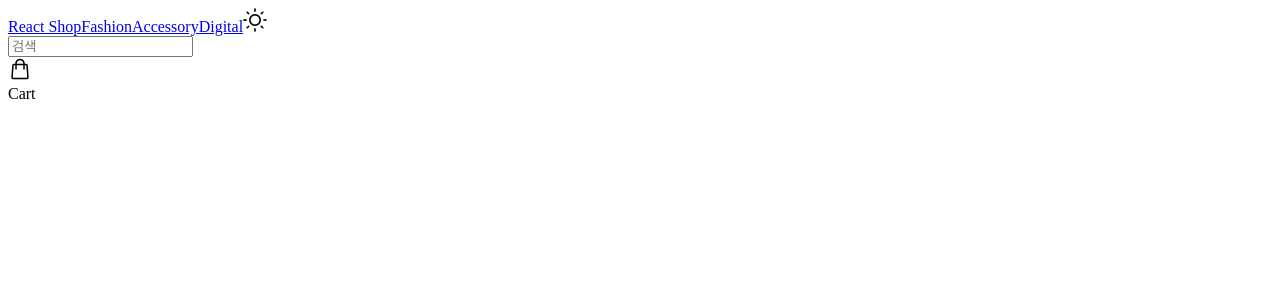
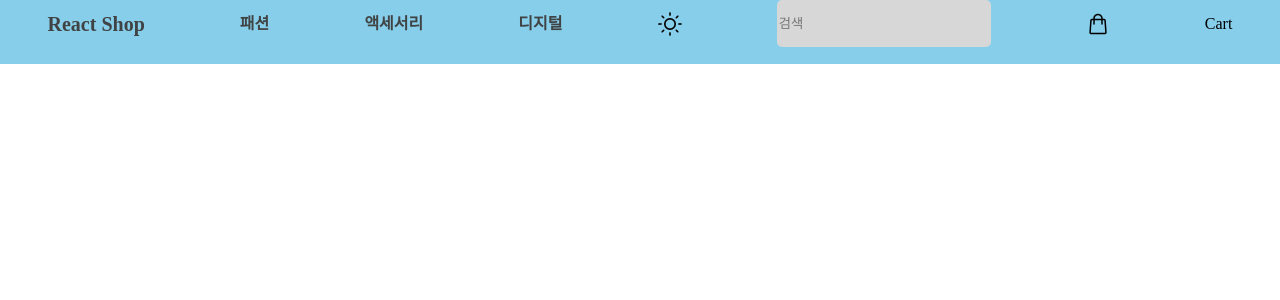
Before and after one commit to chaeeunj/zero-mission-react, a React (Vite) app in the folder react-shop/: page /cart in a window 1280 px wide. Shown: the top 300 px of the page. Built offline with nearby package versions, Linux system fonts and the light colour scheme.

Commit message:
NavigationBar 마크업 중

```diff
--- a/react-shop/package.json
+++ b/react-shop/package.json
@@ -13,7 +13,8 @@
     "react": "^18.2.0",
     "react-dom": "^18.2.0",
     "react-router-dom": "^6.14.1",
-    "styled-components": "^6.0.2"
+    "styled-components": "^6.0.2",
+    "styled-reset": "^4.5.1"
   },
   "devDependencies": {
     "@types/react": "^18.2.14",
--- a/react-shop/src/App.jsx
+++ b/react-shop/src/App.jsx
@@ -1,8 +1,10 @@
 import NavigationBar from './components/NavigationBar';
+import { Reset } from 'styled-reset';
 
 function App() {
   return (
     <div>
+      <Reset />
       <NavigationBar />
     </div>
   );
--- a/react-shop/src/components/NavigationBar.jsx
+++ b/react-shop/src/components/NavigationBar.jsx
@@ -1,4 +1,5 @@
 import { BrowserRouter, Link, Routes, Route } from 'react-router-dom';
+import styled from 'styled-components';
 import Fashion from '../pages/Fashion';
 import Accessory from '../pages/Accessory';
 import Digital from '../pages/Digital';
@@ -7,30 +8,84 @@ import Cart from '../pages/Cart';
 
 function NavigationBar() {
   return (
-    <div className="nav-bar">
+    <NavBar>
+      <NavMenu>
         <BrowserRouter>
-        <Link to="/">React Shop</Link>
-        <Link to="/fashion">Fashion</Link>
-        <Link to="/accessory">Accessory</Link>
-        <Link to="/digital">Digital</Link>
+          <ShopLink style={{ textDecoration: 'none' }} to="/">
+            React Shop
+          </ShopLink>
+          <MenuLink style={{ textDecoration: 'none' }} to="/fashion">
+            패션
+          </MenuLink>
+          <MenuLink style={{ textDecoration: 'none' }} to="/accessory">
+            액세서리
+          </MenuLink>
+          <MenuLink style={{ textDecoration: 'none' }} to="/digital">
+            디지털
+          </MenuLink>
           <Routes>
             <Route path="/fashion" element={<Fashion />} />
             <Route path="/accessory" element={<Accessory />} />
             <Route path="/digital" element={<Digital />} />
           </Routes>
         </BrowserRouter>
-      <img src="/sun.png" alt="light" />
+        <SunImg src="/sun.png" alt="light" />
         <SearchBar />
         <BrowserRouter>
-        <Link to="/cart">
+          <CartLink style={{ textDecoration: 'none' }} to="/cart">
             <img src="/cart.png" alt="cart" />
-        </Link>
+          </CartLink>
           <Routes>
             <Route path="/cart" element={<Cart />} />
           </Routes>
         </BrowserRouter>
-    </div>
+      </NavMenu>
+    </NavBar>
   );
 }
 
 export default NavigationBar;
+
+const NavBar = styled.div`
+  width: 100vw;
+  height: 64px;
+  position: fixed;
+  top: 0;
+  left: 0;
+  z-index: 10;
+  background-color: skyblue;
+`;
+
+const NavMenu = styled.div`
+  display: flex;
+  justify-content: space-around;
+  align-items: center;
+`;
+
+const ShopLink = styled(Link)`
+  color: #404343;
+  font-size: 20px;
+  font-weight: 700;
+`;
+
+const MenuLink = styled(Link)`
+  color: #404343;
+  font-size: 16px;
+  font-weight: 600;
+
+  &:hover {
+    background-color: #d7d7d7;
+  }
+`;
+
+const SunImg = styled.img`
+  color: #404343;
+  width: 24px;
+  height: 24px;
+`;
+
+const CartLink = styled(Link)`
+  color: #404343;
+  width: 24px;
+  height: 24px;
+`;
--- a/react-shop/src/components/SearchBar.jsx
+++ b/react-shop/src/components/SearchBar.jsx
@@ -1,9 +1,19 @@
+import styled from 'styled-components';
+
 function SearchBar() {
   return (
     <div>
-      <input type="text" placeholder="검색" />
+      <StyledInput type="text" placeholder="검색" />
     </div>
   );
 }
 
 export default SearchBar;
+
+const StyledInput = styled.input`
+  width: 210px;
+  height: 45px;
+  background-color: #d7d7d7;
+  border: none;
+  border-radius: 5px;
+`;
```
Also changed, not shown: 2 other files (tests, documents, lock files or other folders). Lines whose indentation alone changed are shown as unchanged.
